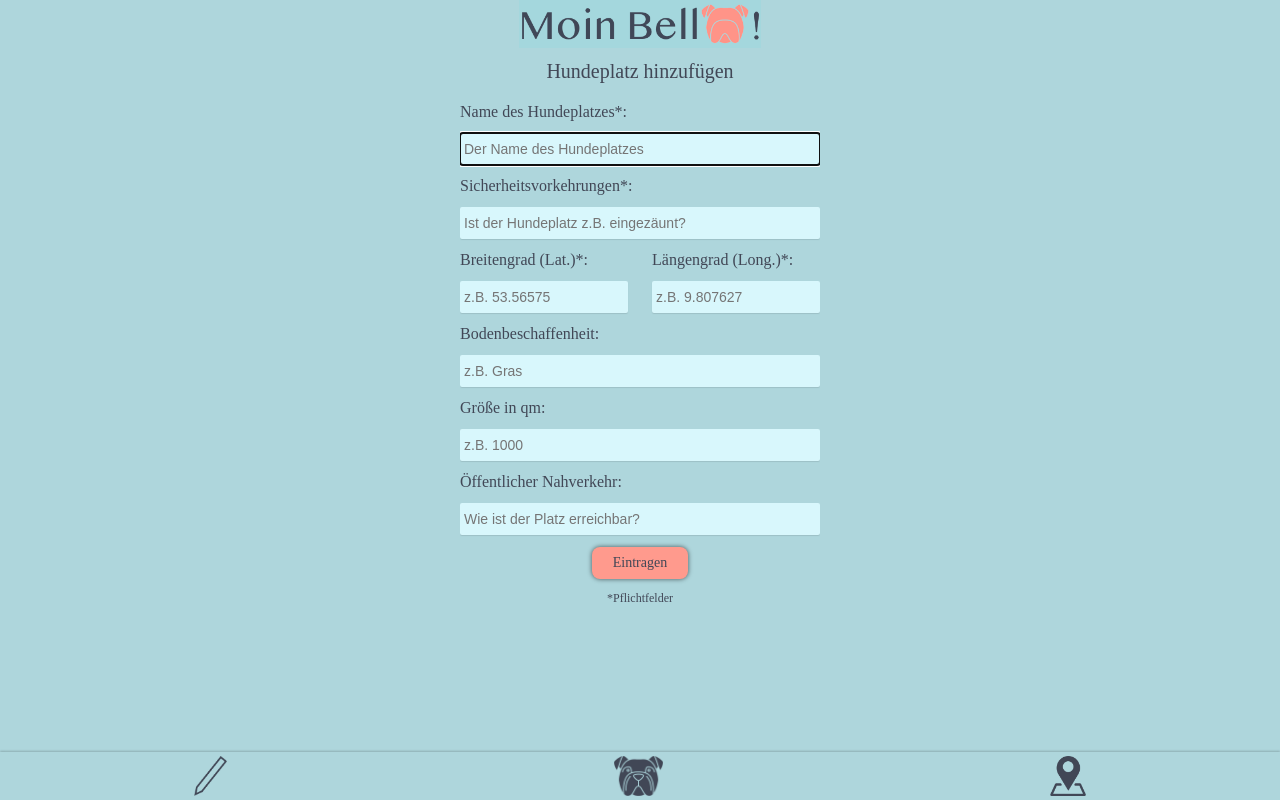
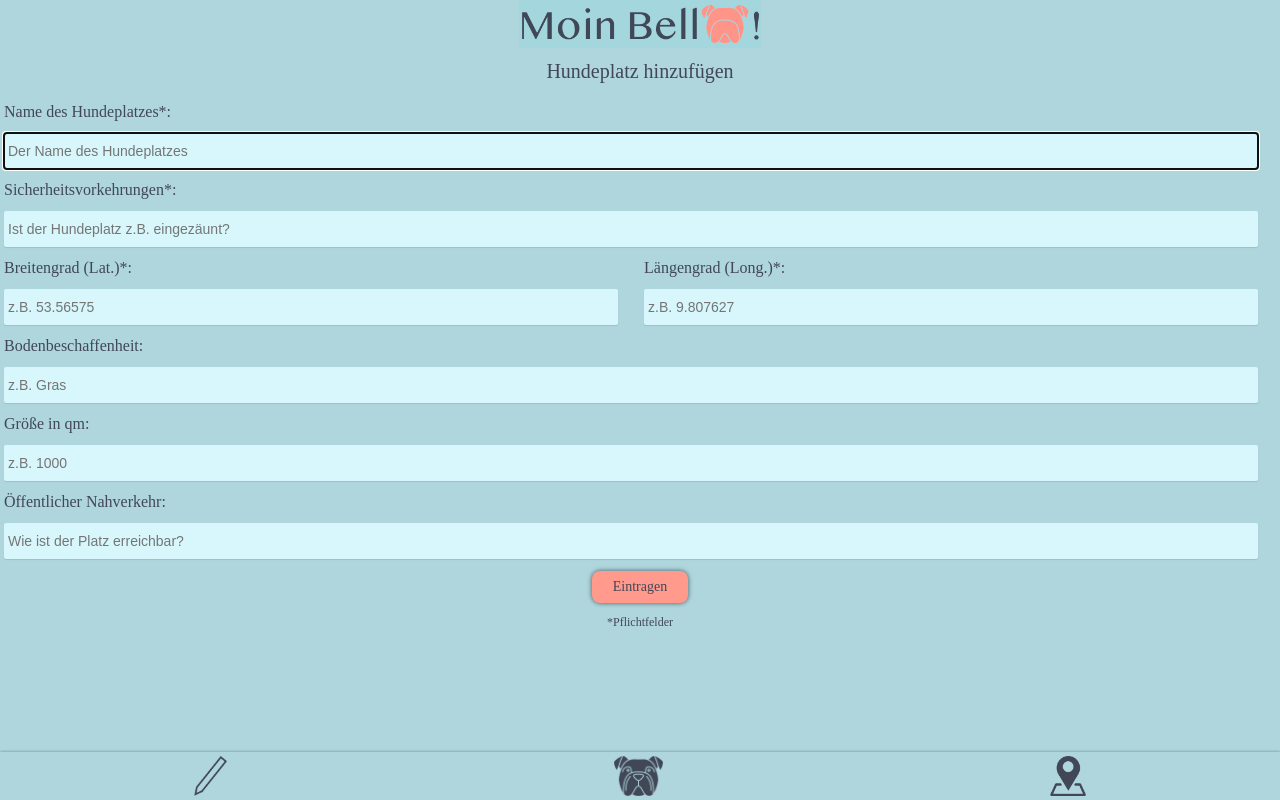
Before and after one commit to angelinakropmanns/moinbella, a React (Create React App) app: page /create-place in a window 1280 px wide. Built offline with nearby package versions, Linux system fonts and the light colour scheme.

Commit message:
basic styling changes

```diff
--- a/src/components/Filter.js
+++ b/src/components/Filter.js
@@ -30,10 +30,10 @@ export default function Filter({ setSearchResult }) {
 
 const FilterStyled = styled.form`
   display: flex;
-  justify-content: right;
+  justify-content: left;
   margin: 16px 4px 0 4px;
   .textfield {
-    width: 164px;
+    width: 200px;
     height: 28px;
     color: #353b40;
     font-size: 12px;
--- a/src/components/Profile.js
+++ b/src/components/Profile.js
@@ -27,7 +27,7 @@ export default function Profile({
 }) {
   const { on, toggle } = useToggle(false)
   return (
-    <>
+    <ProfileWrapper>
       <ProfileStyled onClick={toggle}>
         <img src={image} alt="" />
         <ProfileMainStyled>
@@ -59,17 +59,22 @@ export default function Profile({
           </>
         )}
       </ProfileStyled>
-    </>
+    </ProfileWrapper>
   )
 }
 
+const ProfileWrapper = styled.section`
+  display: flex;
+  justify-content: center;
+`
 const ProfileStyled = styled.section`
   display: grid;
   grid-template-columns: 30% 70%;
   background: #c1e1e6;
+  width: 98%;
   text-align: left;
   line-height: 1.5;
-  margin: 12px 4px 32px 4px;
+  margin: 12px 0 32px 0;
   padding: 8px;
   border-radius: 8px;
   box-shadow: 0 2px 2px 0 rgba(0, 0, 0, 0.3);
--- a/src/pages/CreatePlacePage.js
+++ b/src/pages/CreatePlacePage.js
@@ -120,8 +120,7 @@ export default function CreatePlacePage() {
 
 const FormStyled = styled.form`
   text-align: left;
-  width: 360px;
-  margin: 20px auto 0 auto;
+  margin-top: 20px;
   input[type='number']::-webkit-inner-spin-button,
   input[type='number']::-webkit-outer-spin-button {
     -webkit-appearance: none;
@@ -130,52 +129,56 @@ const FormStyled = styled.form`
   input[type='number'] {
     -moz-appearance: textfield;
   }
+  label {
+    margin-left: 4px;
+  }
 `
 
 const InputStyled = styled.input`
-  height: 32px;
-  width: 360px;
+  height: 36px;
+  width: 98%;
   border: 0;
   border-radius: 2px;
   padding: 4px;
   font-family: sans-serif;
   font-size: 14px;
   font-weight: 100;
-  margin: 12px 0 12px 0;
+  margin: 12px auto 12px 4px;
   box-shadow: 0 1px 1px 0 rgba(0, 0, 0, 0.1);
   background-color: #d8f7fc;
   color: #353b40;
 `
 const CoordinatesInputLatStyled = styled.input`
-  height: 32px;
-  width: 168px;
+  height: 36px;
+  width: 96%;
   border: 0;
   border-radius: 2px;
   padding: 4px;
   font-family: sans-serif;
   font-size: 14px;
   font-weight: 100;
-  margin: 12px 0 12px 0;
+  margin: 12px auto 12px 4px;
   box-shadow: 0 1px 1px 0 rgba(0, 0, 0, 0.1);
   background-color: #d8f7fc;
   color: #353b40;
 `
 const CoordinatesInputLongStyled = styled.input`
-  height: 32px;
-  width: 168px;
+  height: 36px;
+  width: 96%;
   border: 0;
   border-radius: 2px;
   padding: 4px;
   font-family: sans-serif;
   font-size: 14px;
   font-weight: 100;
-  margin: 12px 0 12px 24px;
+  margin: 12px auto 12px 4px;
   box-shadow: 0 1px 1px 0 rgba(0, 0, 0, 0.1);
   background-color: #d8f7fc;
   color: #353b40;
 `
 
 const CoordinatesContainerLatStyled = styled.div`
+  width: 50%;
   display: inline-block;
   label {
     display: block;
@@ -183,10 +186,10 @@ const CoordinatesContainerLatStyled = styled.div`
 `
 
 const CoordinatesContainerLongStyled = styled.div`
+  width: 50%;
   display: inline-block;
   label {
     display: block;
-    margin-left: 24px;
   }
 `
 
--- a/src/pages/CreateProfilePage.js
+++ b/src/pages/CreateProfilePage.js
@@ -206,39 +206,42 @@ export default function CreateProfilePage() {
 
 const FormStyled = styled.form`
   text-align: left;
-  width: 360px;
-  margin: 0 auto 0 auto;
+  margin-top: 20px;
+  width: 100%;
   p {
     margin-top: 32px;
     line-height: 0;
+  }
+  label {
+    margin-left: 4px;
   }
 `
 
 const InputStyled = styled.input`
   height: 36px;
-  width: 360px;
+  width: 98%;
   border: 0;
   border-radius: 2px;
   padding: 4px;
   font-family: sans-serif;
   font-size: 14px;
   font-weight: 100;
-  margin: 12px 0 12px 0;
+  margin: 12px auto 12px 4px;
   box-shadow: 0 1px 1px 0 rgba(0, 0, 0, 0.1);
   background-color: #d8f7fc;
   color: #353b40;
 `
 
 const SelectStyled = styled.select`
-  height: 32px;
-  width: 360px;
+  height: 36px;
+  width: 98%;
   border: 0;
   border-radius: 2px;
   padding: 4px;
   font-family: sans-serif;
   font-size: 14px;
   font-weight: 100;
-  margin: 12px 0 12px 0;
+  margin: 12px auto 12px 4px;
   box-shadow: 0 1px 1px 0 rgba(0, 0, 0, 0.1);
   background-color: #d8f7fc;
   color: #353b40;
@@ -246,7 +249,7 @@ const SelectStyled = styled.select`
 
 const LongInputStyled = styled.textarea`
   height: 80px;
-  width: 360px;
+  width: 98%;
   border: 0;
   border-radius: 2px;
   padding-top: 12px;
@@ -254,7 +257,7 @@ const LongInputStyled = styled.textarea`
   font-family: sans-serif;
   font-size: 14px;
   font-weight: 100;
-  margin: 12px 0 12px 0;
+  margin: 12px auto 12px 4px;
   background-color: #d8f7fc;
   color: #353b40;
   box-shadow: 0 1px 1px 0 rgba(0, 0, 0, 0.1);
```
